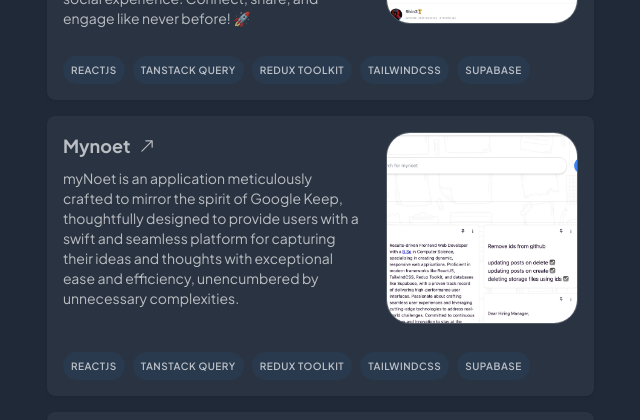
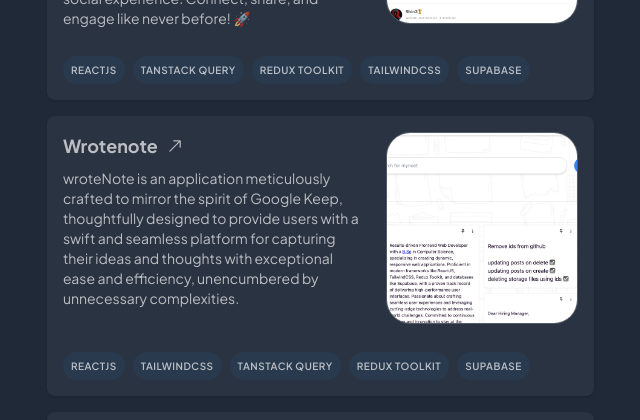
Before and after one commit to AkhatorEnosa/my_portfolio, a React (Vite) app: page / in a window 1280 px wide. Shown: the part 1440-1860 px from the top of the page, without its empty margins (638-1278 px from the left). Built offline with nearby package versions, Linux system fonts and the light colour scheme.

Commit message:
updated project

```diff
--- a/src/constants/projects.ts
+++ b/src/constants/projects.ts
@@ -25,11 +25,11 @@ export const PROJECTS = [
         construction: false
     },
     {
-        title: "mynoet",
+        title: "wrotenote",
         image: myNoet,
-        description: "myNoet is an application meticulously crafted to mirror the spirit of Google Keep, thoughtfully designed to provide users with a swift and seamless platform for capturing their ideas and thoughts with exceptional ease and efficiency, unencumbered by unnecessary complexities.",
-        tag: ["ReactJS", "Tanstack Query", "Redux Toolkit", "TailwindCSS", "Supabase"],
-        url: "https://mynoet.netlify.app/",
+        description: "wroteNote is an application meticulously crafted to mirror the spirit of Google Keep, thoughtfully designed to provide users with a swift and seamless platform for capturing their ideas and thoughts with exceptional ease and efficiency, unencumbered by unnecessary complexities.",
+        tag: ["ReactJS", "TailwindCSS", "Tanstack Query", "Redux Toolkit", "Supabase"],
+        url: "https://wrotenote.netlify.app/",
         group: "web applications",
         construction: false
     },
@@ -121,7 +121,7 @@ export const PROJECTS = [
         tag: ["html", "css", "javascript", "TailwindCSS", "API"],
         url: "https://techkare.netlify.app/",
         group: "web applications",
-        construction: true
+        construction: false
     },
     {
         title: "checkleest",
```
